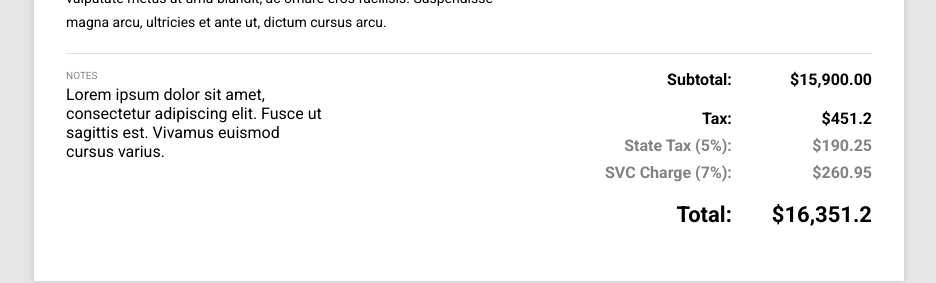
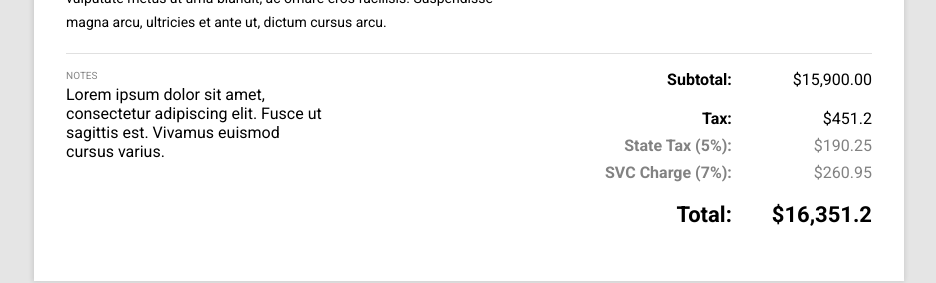
Before and after one commit to fahim693/home-dashboard, a React (Create React App) app: page /generate-invoice in a window 1280 px wide. Shown: the part 1137-1420 px from the top of the page, without its empty margins (171-1107 px from the left). Built offline with nearby package versions, Linux system fonts and the light colour scheme.

Commit message:
minor changes

```diff
--- a/src/App.js
+++ b/src/App.js
@@ -24,7 +24,7 @@ import BusinessProfile from './pages/BusinessProfile';
 import BusinessProfileEdit from './pages/BusinessProfileEdit';
 import ItemTable from './pages/PriceBookTables/ItemTable';
 import ServiceTable from './pages/PriceBookTables/ServiceTable';
-import test from './components/Invoice/Invoice';
+// import test from './components/Invoice/Invoice';
 import Hours from './pages/Hours';
 import Home from './pages/Home';
 import Login from './pages/Login';
--- a/src/components/Invoice/Invoice.js
+++ b/src/components/Invoice/Invoice.js
@@ -176,10 +176,10 @@ const Invoice = () => {
                         <div style={{ fontWeight: 'bold', marginTop: 20, textAlign: 'right', fontSize: 22 }}>Total:</div>
                     </div>
                     <div>
-                        <div style={{ fontWeight: 'bold', marginBottom: 20, textAlign: 'right' }}>$15,900.00</div>
-                        <div style={{ fontWeight: 'bold', marginBottom: 8, textAlign: 'right' }}>$451.2</div>
-                        <div style={{ fontWeight: 600, marginBottom: 8, color: '#828282', textAlign: 'right' }}>$190.25</div>
-                        <div style={{ fontWeight: 600, marginBottom: 8, color: '#828282', textAlign: 'right' }}>$260.95</div>
+                        <div style={{ marginBottom: 20, textAlign: 'right' }}>$15,900.00</div>
+                        <div style={{ marginBottom: 8, textAlign: 'right' }}>$451.2</div>
+                        <div style={{ marginBottom: 8, color: '#828282', textAlign: 'right' }}>$190.25</div>
+                        <div style={{ marginBottom: 8, color: '#828282', textAlign: 'right' }}>$260.95</div>
                         <div style={{ fontWeight: 'bold', marginTop: 20, textAlign: 'right', fontSize: 22 }}>$16,351.2</div>
                     </div>
                 </div>
```
